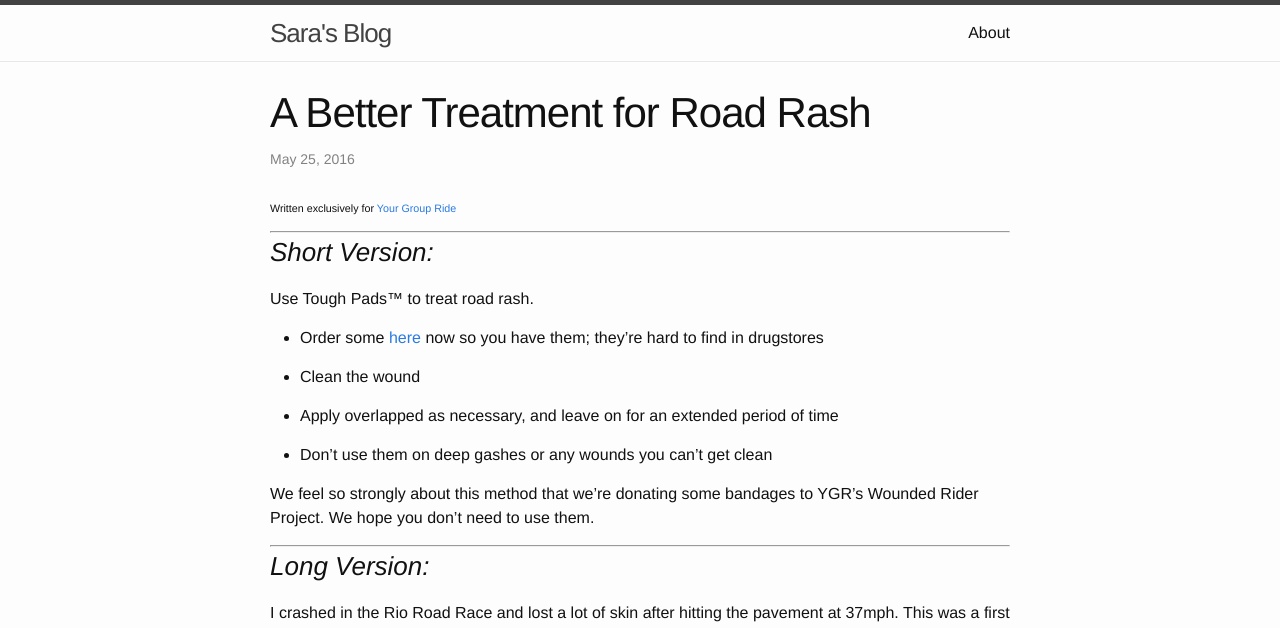
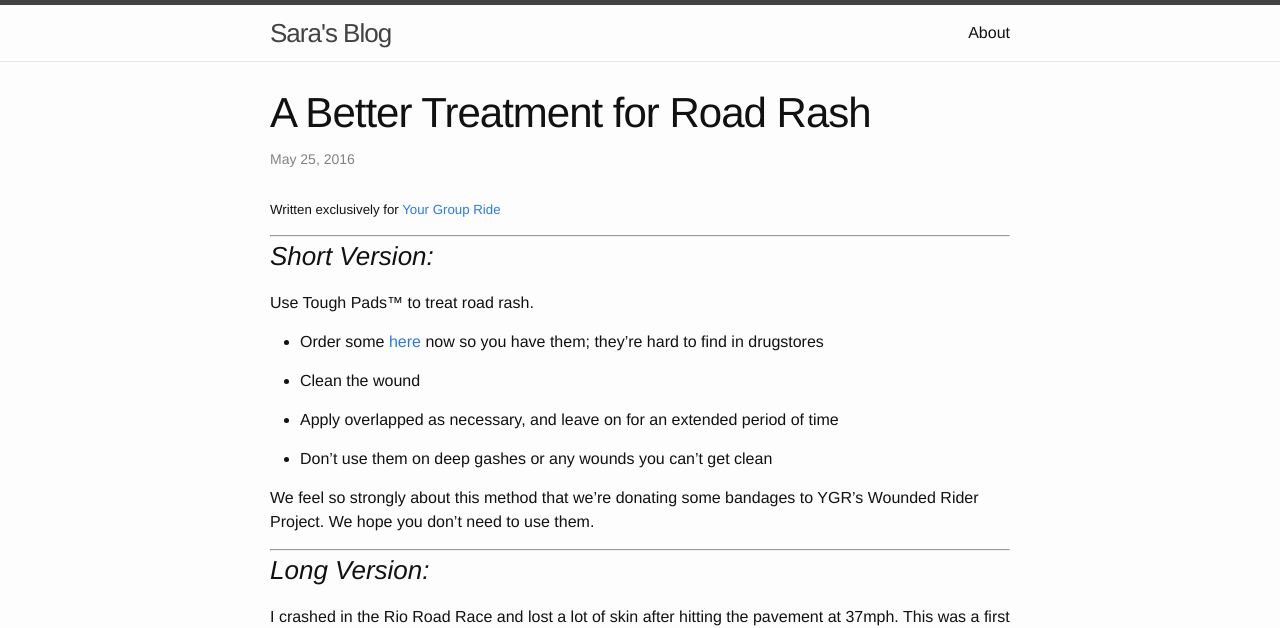
Before and after one commit to stevensotelo/skammlade.github.io, a Jekyll site: the page built from _posts/2016-7-5-Road Rash.markdown, in a window 1280 px wide. Shown: the top 628 px of the page. Built offline with Jekyll 4.4.1, drawn with Linux system fonts in a browser that asks for light colours.

Commit message:
wrap text

```diff
--- a/_posts/2016-7-5-Road Rash.markdown
+++ b/_posts/2016-7-5-Road Rash.markdown
@@ -4,7 +4,7 @@
 date: 2016-5-25
 categories: cycling
 ---
-###### Written exclusively for [Your Group Ride](http://yourgroupride.com/index.php/component/content/article/60-news-and-events/885-a-better-treatment-for-road-rash?Itemid=107)
+##### Written exclusively for [Your Group Ride](http://yourgroupride.com/index.php/component/content/article/60-news-and-events/885-a-better-treatment-for-road-rash?Itemid=107)
 
 * * *
 
@@ -30,6 +30,8 @@
 <br>
 <br>
 ![toughpads](https://raw.githubusercontent.com/skammlade/skammlade.github.io/master/images/toughpads_small.jpg)
+
+<img align="right" src="https://raw.githubusercontent.com/skammlade/skammlade.github.io/master/images/toughpads_small.jpg">
 <br>
 <br>
 Tough Pads, a hydrocolloid dressing, are impermeable and adhere to the skin to create a warm, moist, hypoxic environment ideal for wound healing.<sup>1</sup> The bandage contains gel-forming agents (colloids) which absorb wound exudate allowing the bandage to stay on for multiple days without disturbing the wound. Even better, the waterproof exterior and flexibility of the bandage allow you to bathe and move comfortably.
```
